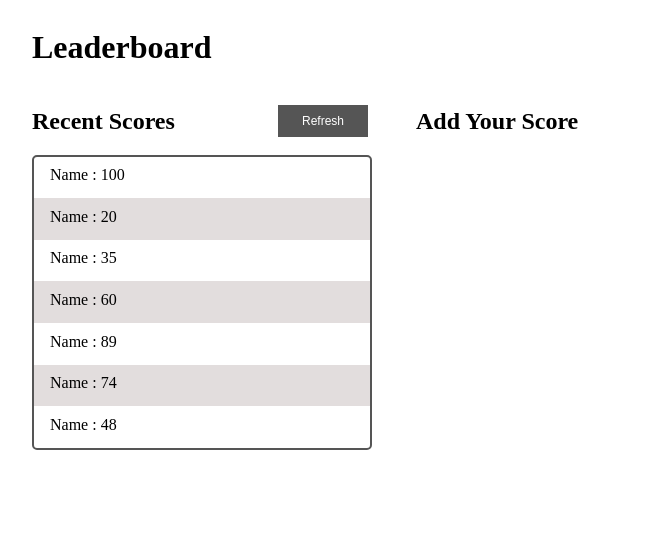
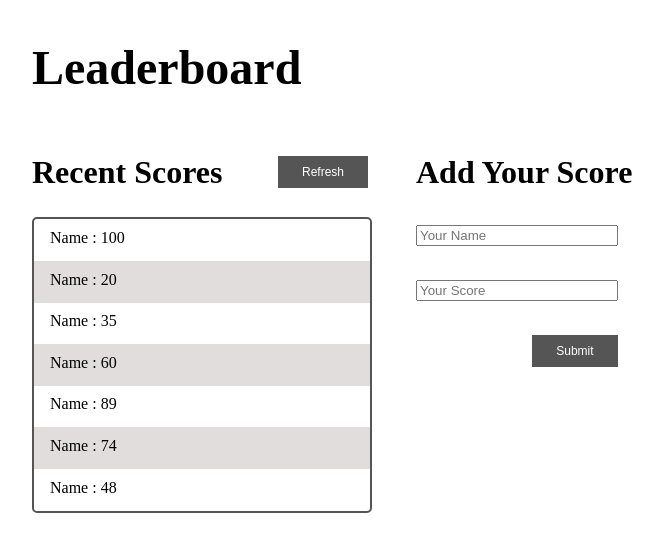
Before and after one commit to tacettinkustu/leaderboard, a website built with webpack: page src/index.html in a window 1280 px wide. Shown: the whole page, without its empty margins (248-911 px from the left). Built offline with nearby package versions, Linux system fonts and the light colour scheme.

Commit message:
Add form section

```diff
--- a/src/index.html
+++ b/src/index.html
@@ -25,6 +25,11 @@
       </section>
       <section class="right-section">
         <h2 class="right-heading">Add Your Score</h2>
+        <form action="/action_page.php">
+          <input type="text" id="name" name="name" placeholder="Your Name"><br>
+          <input type="number" id="score" name="score" placeholder="Your Score"><br>
+          <input type="submit" id="submit-btn" value="Submit">
+        </form>
       </section>
     </main>
   </body>
--- a/src/style.css
+++ b/src/style.css
@@ -11,6 +11,11 @@ body {
 
 h1 {
   padding: 0 1.5rem;
+  font-size: 3rem;
+}
+
+h2 {
+  font-size: 2rem;
 }
 
 main {
@@ -64,3 +69,25 @@ main {
   width: 50%;
   padding: 0 1.5rem;
 }
+
+form {
+  display: flex;
+  flex-direction: column;
+  width: 60%;
+}
+
+input {
+  margin: 0.5rem 0;
+}
+
+#submit-btn {
+  align-self: flex-end;
+  background-color: #555;
+  height: 2rem;
+  border: none;
+  color: white;
+  padding: 0 1.5rem;
+  text-align: center;
+  font-size: 0.75rem;
+  cursor: pointer;
+}
```
